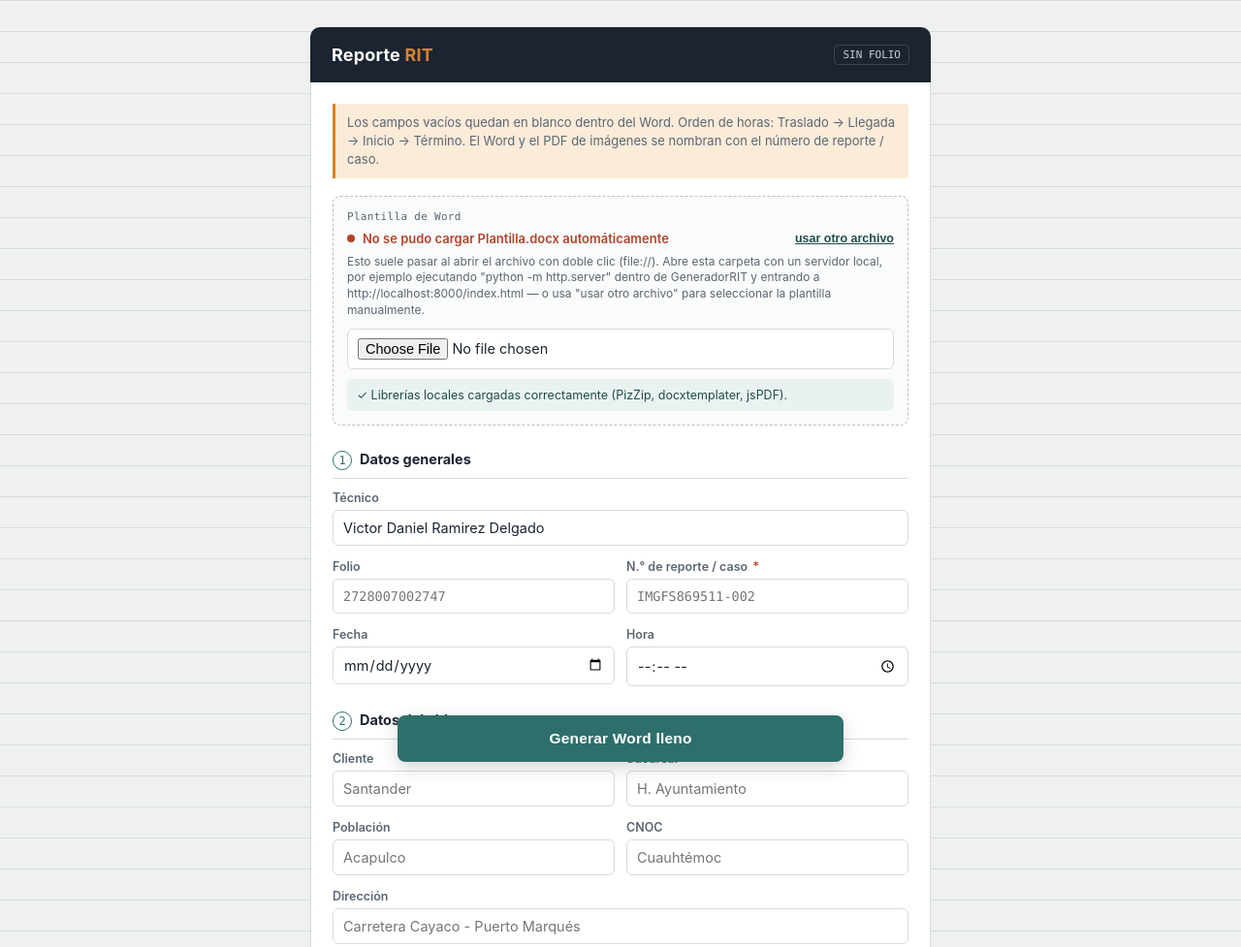
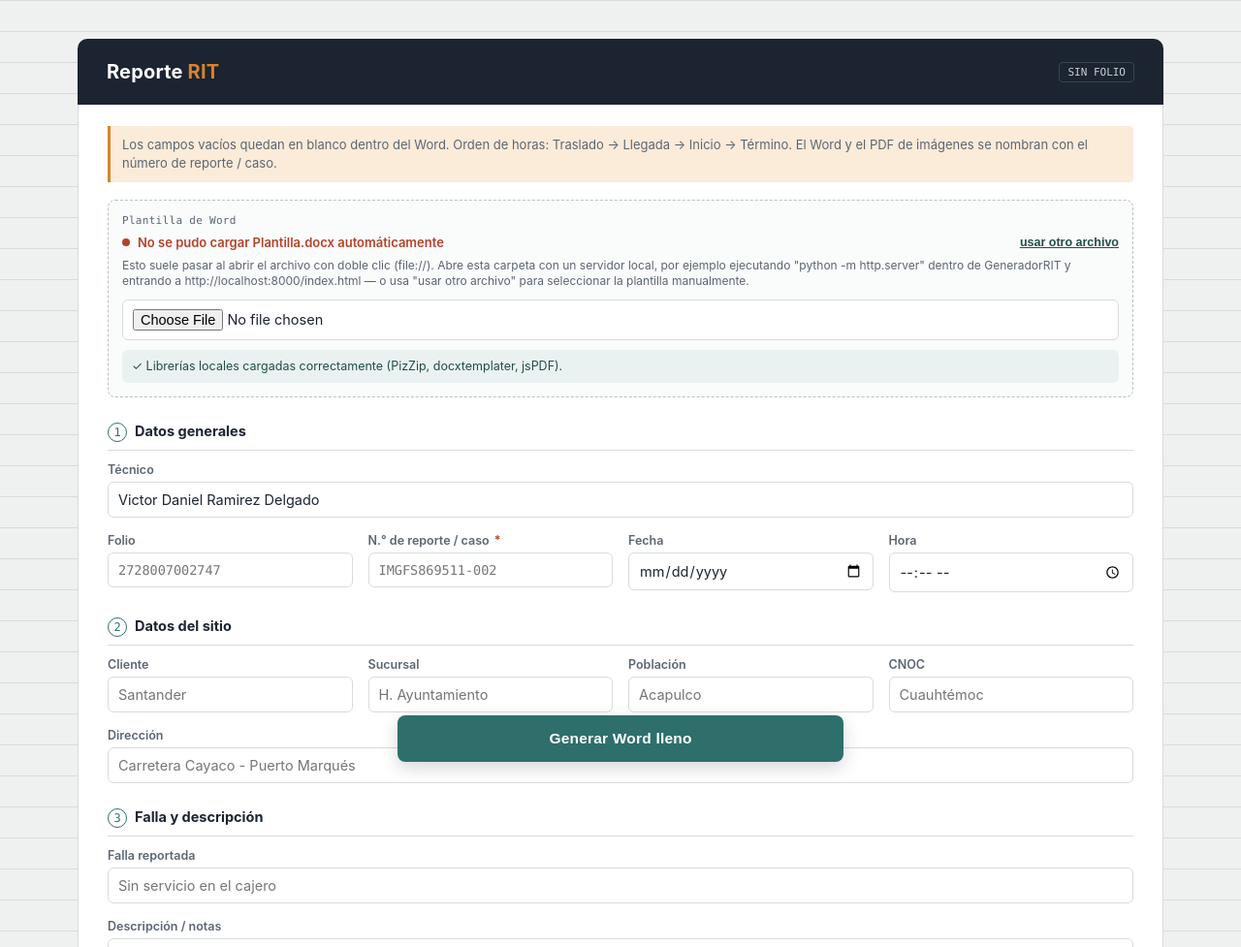
Before and after one commit to victordaniel123/Generador_de_archivoos.github.io, a plain HTML site: page index.html in a window 1280 px wide. Shown: the top 977 px of the page at 97% size. Drawn offline with Linux system fonts and the light colour scheme; no server answers.

Commit message:
Update index.html

```diff
--- a/index.html
+++ b/index.html
@@ -242,6 +242,34 @@
     .grid{ grid-template-columns: 1fr; }
     .timeline{ grid-template-columns: 1fr 1fr; gap: 16px 10px; }
     .timeline::before{ display:none; }
+  }
+
+  /* ============================================================
+     Escritorio: más ancho, más columnas, mejor uso del espacio.
+     El celular sigue viéndose exactamente igual que antes.
+     ============================================================ */
+  @media (min-width: 900px){
+    body{ padding: 40px 24px 120px; }
+    .wrap{ max-width: 980px; }
+    .masthead{ padding: 22px 30px; }
+    .masthead .title{ font-size: 20px; }
+    .card{ padding: 4px 30px 30px; }
+
+    .grid{ grid-template-columns: repeat(3, 1fr); gap: 16px 16px; }
+
+    .timeline{ grid-template-columns: repeat(4, 1fr); gap: 14px; }
+
+    .img-grid{ grid-template-columns: repeat(auto-fill, minmax(110px, 1fr)); gap: 12px; }
+
+    .actions{ justify-content: flex-end; }
+    .btn-generar{ max-width: 320px; }
+
+    .status{ max-width: 980px; text-align: right; }
+  }
+
+  @media (min-width: 1200px){
+    .wrap{ max-width: 1120px; }
+    .grid{ grid-template-columns: repeat(4, 1fr); }
   }
 
   .actions{
```
